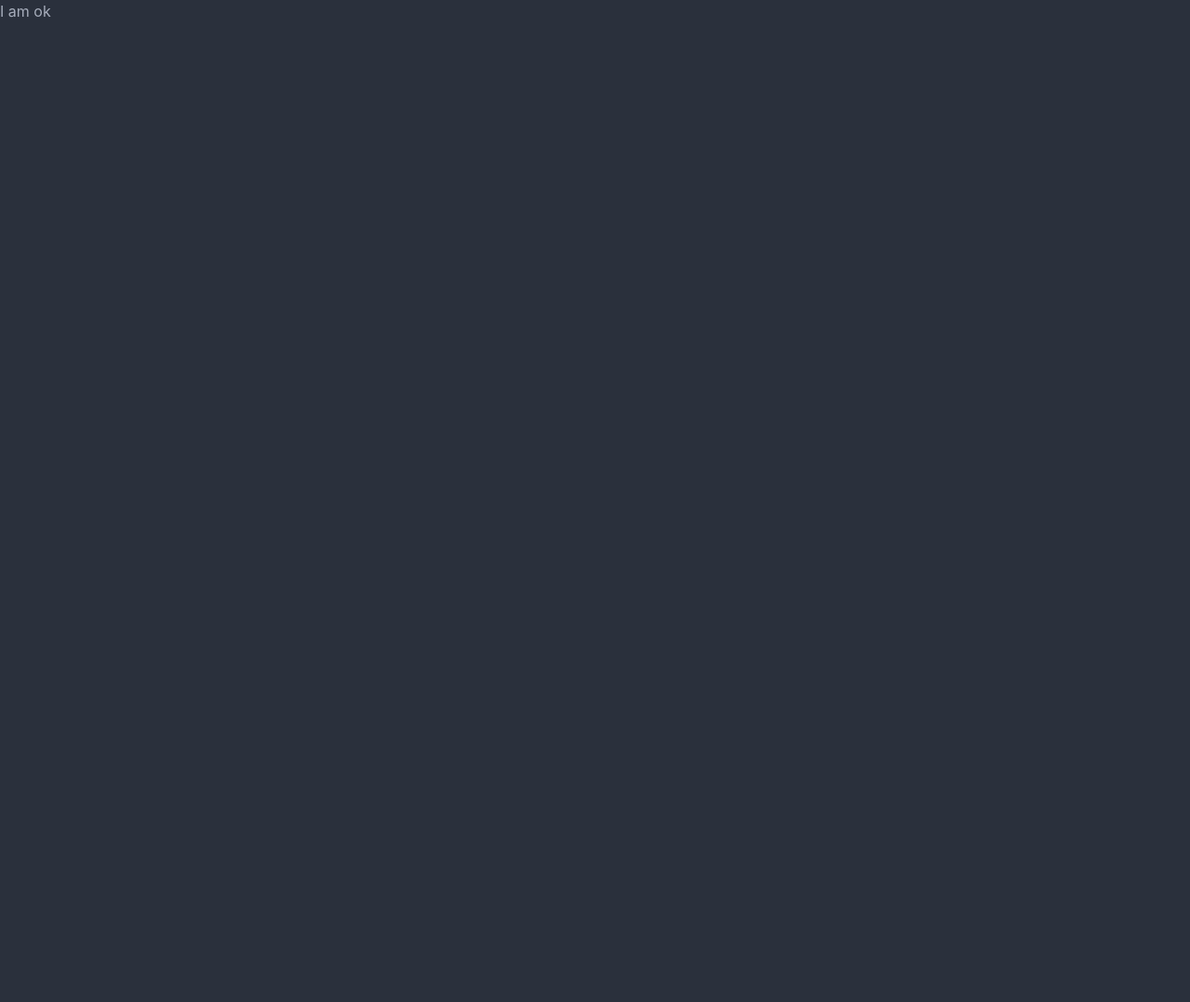
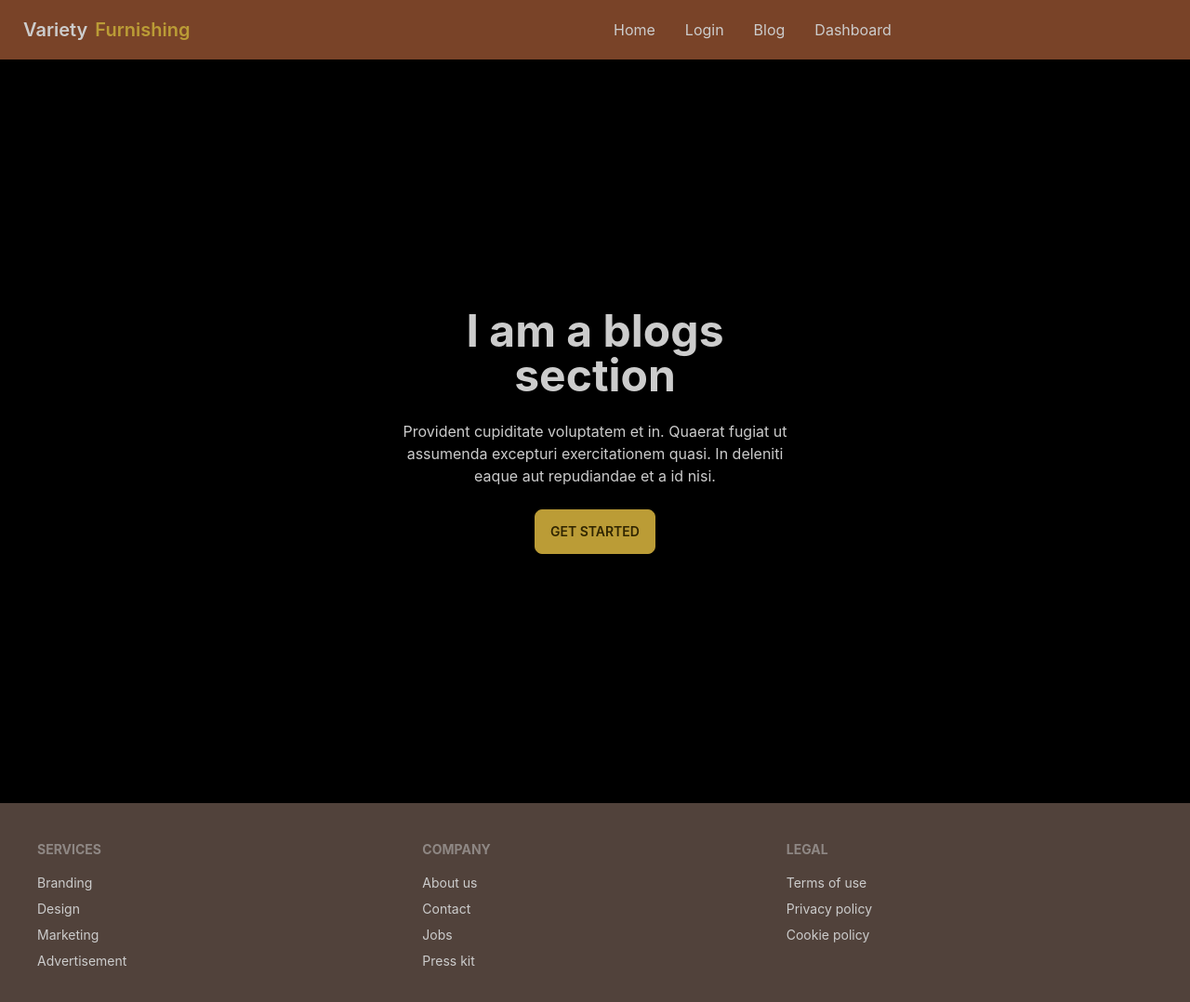
Before and after one commit to arafathossain7960/variety-furnishing, a React (Create React App) app: page /blogs in a window 1280 px wide. Shown: the top 1078 px of the page at 93% size. Before the commit the page ends 800 px from the top, so only its background shows below. Built offline with nearby package versions, Linux system fonts and the light colour scheme.

Commit message:
setup route and create navebar

```diff
--- a/public/index.html
+++ b/public/index.html
@@ -1,5 +1,5 @@
 <!DOCTYPE html>
-<html data-theme="dark" lang="en">
+<html data-theme="light" lang="en">
   <head>
     <meta charset="utf-8" />
     <link rel="icon" href="%PUBLIC_URL%/favicon.ico" />
@@ -24,7 +24,7 @@
       work correctly both with client-side routing and a non-root public URL.
       Learn how to configure a non-root public URL by running `npm run build`.
     -->
-    <title>variety furnishing</title>
+    <title>Variety Furnishing</title>
   </head>
   <body>
     <noscript>You need to enable JavaScript to run this app.</noscript>
--- a/src/App.js
+++ b/src/App.js
@@ -1,10 +1,16 @@
 import React from "react";
+import { RouterProvider } from "react-router-dom";
+import Navigation from "./pages/SharedPage/Navigation/Navigation";
+import { router } from "./routes/Router";
 
 function App() {
   return (
 
-      <div>
-        I am ok
+      <div className=" max-w-[1450pxs]">
+        <RouterProvider router={router}>
+
+        </RouterProvider>
+
       </div>
   );
 }
--- /dev/null
+++ b/src/Layout/DashboardLayout.js
@@ -0,0 +1,28 @@
+import React from 'react';
+import Navigation from '../pages/SharedPage/Navigation/Navigation';
+
+const DashboardLayout = () => {
+    return (
+        <div>
+ <Navigation></Navigation>
+ <div className="drawer drawer-end">
+  <input id="my-drawer-4" type="checkbox" className="drawer-toggle" />
+  <div className="drawer-content">
+
+    <label htmlFor="my-drawer-4" className="drawer-button btn btn-primary">Open drawer</label>
+  </div>
+  <div className="drawer-side">
+    <label htmlFor="my-drawer-4" className="drawer-overlay"></label>
+    <ul className="menu p-4 w-80 bg-base-100 text-base-content">
+
+      <li><a>Sidebar Item 1</a></li>
+      <li><a>Sidebar Item 2</a></li>
+    </ul>
+  </div>
+</div>
+
+        </div>
+    );
+};
+
+export default DashboardLayout;
--- /dev/null
+++ b/src/Layout/MainLayout.js
@@ -0,0 +1,17 @@
+import React from 'react';
+import { Outlet } from 'react-router-dom';
+import Footer from '../pages/SharedPage/Footer/Footer';
+import Navigation from '../pages/SharedPage/Navigation/Navigation';
+
+const MainLayout = () => {
+    return (
+        <div>
+            <Navigation></Navigation>
+            <Outlet></Outlet>
+            <Footer></Footer>
+
+        </div>
+    );
+};
+
+export default MainLayout;
--- /dev/null
+++ b/src/pages/AuthinticatePage/Login/Login.js
@@ -0,0 +1,11 @@
+import React from 'react';
+
+const Login = () => {
+    return (
+        <div>
+            <h1>here will be added login</h1>
+        </div>
+    );
+};
+
+export default Login;
--- /dev/null
+++ b/src/pages/BlogsPage/Blogs/Blogs.js
@@ -0,0 +1,17 @@
+import React from 'react';
+
+const Blogs = () => {
+    return (
+        <div className="hero min-h-screen bg-base-200">
+  <div className="hero-content text-center">
+    <div className="max-w-md">
+      <h1 className="text-5xl font-bold">I am a blogs section</h1>
+      <p className="py-6">Provident cupiditate voluptatem et in. Quaerat fugiat ut assumenda excepturi exercitationem quasi. In deleniti eaque aut repudiandae et a id nisi.</p>
+      <button className="btn btn-primary">Get Started</button>
+    </div>
+  </div>
+</div>
+    );
+};
+
+export default Blogs;
--- /dev/null
+++ b/src/pages/HomePage/Banner/Banner.js
@@ -0,0 +1,11 @@
+import React from 'react';
+
+const Banner = () => {
+    return (
+        <div>
+            <h2>this is a banner</h2>
+        </div>
+    );
+};
+
+export default Banner;
--- /dev/null
+++ b/src/pages/HomePage/Home/Home.js
@@ -0,0 +1,12 @@
+import React from 'react';
+import Banner from '../Banner/Banner';
+
+const Home = () => {
+    return (
+        <div>
+            <Banner></Banner>
+        </div>
+    );
+};
+
+export default Home;
--- /dev/null
+++ b/src/pages/SharedPage/Footer/Footer.js
@@ -0,0 +1,32 @@
+import React from 'react';
+
+const Footer = () => {
+    return (
+        <div>
+            <footer className="footer p-10 bg-accent text-light">
+  <div>
+    <span className="footer-title">Services</span>
+    <a className="link link-hover">Branding</a>
+    <a className="link link-hover">Design</a>
+    <a className="link link-hover">Marketing</a>
+    <a className="link link-hover">Advertisement</a>
+  </div>
+  <div>
+    <span className="footer-title">Company</span>
+    <a className="link link-hover">About us</a>
+    <a className="link link-hover">Contact</a>
+    <a className="link link-hover">Jobs</a>
+    <a className="link link-hover">Press kit</a>
+  </div>
+  <div>
+    <span className="footer-title">Legal</span>
+    <a className="link link-hover">Terms of use</a>
+    <a className="link link-hover">Privacy policy</a>
+    <a className="link link-hover">Cookie policy</a>
+  </div>
+</footer>
+        </div>
+    );
+};
+
+export default Footer;
--- /dev/null
+++ b/src/pages/SharedPage/Navigation/Navigation.js
@@ -0,0 +1,49 @@
+import React from 'react';
+import { Link } from 'react-router-dom';
+
+const Navigation = () => {
+    const nabItem = [
+        <Link to='/'>Home</Link>,
+
+        <Link to='/login'>Login</Link>,
+        <Link to='/blogs'>Blog</Link>,
+        <Link to='/dashboard'>Dashboard</Link>
+    ]
+    return (
+        <div className="navbar bg-info">
+        <div className="navbar-start">
+          <div className="dropdown">
+            <label tabIndex={0} className="btn btn-ghost lg:hidden">
+              <svg xmlns="http://www.w3.org/2000/svg" className="h-5 w-5" fill="none" viewBox="0 0 24 24" stroke="currentColor"><path strokeLinecap="round" strokeLinejoin="round" strokeWidth="2" d="M4 6h16M4 12h8m-8 6h16" /></svg>
+            </label>
+            <ul tabIndex={0} className="menu menu-compact dropdown-content mt-3 p-2 shadow bg-base-100 rounded-box w-52">
+            {
+            nabItem.map((item, i )=> <li key={i}>
+                {item}
+            </li>)
+        }
+            </ul>
+          </div>
+
+          <Link to='/' className="btn btn-ghost normal-case text-xl"> Variety  <span className='text-primary ml-2'>  Furnishing</span></Link>
+        </div>
+
+        <div className="navbar-center hidden lg:flex">
+          <ul className="menu menu-horizontal px-1">
+
+        {
+            nabItem.map((item, i )=> <li key={i}>
+                {item}
+            </li>)
+        }
+
+          </ul>
+        </div>
+
+
+
+      </div>
+    );
+};
+
+export default Navigation;
--- /dev/null
+++ b/src/routes/Router.js
@@ -0,0 +1,33 @@
+import { createBrowserRouter } from "react-router-dom";
+import DashboardLayout from "../Layout/DashboardLayout";
+import MainLayout from "../Layout/MainLayout";
+import Login from "../pages/AuthinticatePage/Login/Login";
+import Blogs from "../pages/BlogsPage/Blogs/Blogs";
+import Home from "../pages/HomePage/Home/Home";
+
+export const router = createBrowserRouter([
+    {
+        path:'/',
+        element:<MainLayout></MainLayout>,
+        children:[
+            {
+                path:'/',
+                element:<Home></Home>
+            },
+            {
+                path:'/login',
+                element:<Login></Login>
+            },
+            {
+                path:'/blogs',
+                element:<Blogs></Blogs>
+            }
+        ]
+    },
+    {
+        path:'dashboard',
+        element:<DashboardLayout></DashboardLayout>
+
+    }
+
+])
--- a/tailwind.config.js
+++ b/tailwind.config.js
@@ -1,6 +1,30 @@
 /** @type {import('tailwindcss').Config} */
 module.exports = {
   content: ["./src/**/*.{html,js}"],
+  daisyui: {
+    themes: [
+      {
+        mytheme: {
+
+            "primary": "#bb9c36",
+
+            "secondary": "#f8f5b8",
+
+            "accent": "#51423b",
+
+            "neutral": "#d4c4bc",
+
+            "info": "#794328",
+
+            "success": "#36D399",
+
+            "warning": "#FBBD23",
+
+            "error": "#F87272",
+        },
+      },
+    ],
+  },
   theme: {
     extend: {},
   },
```
